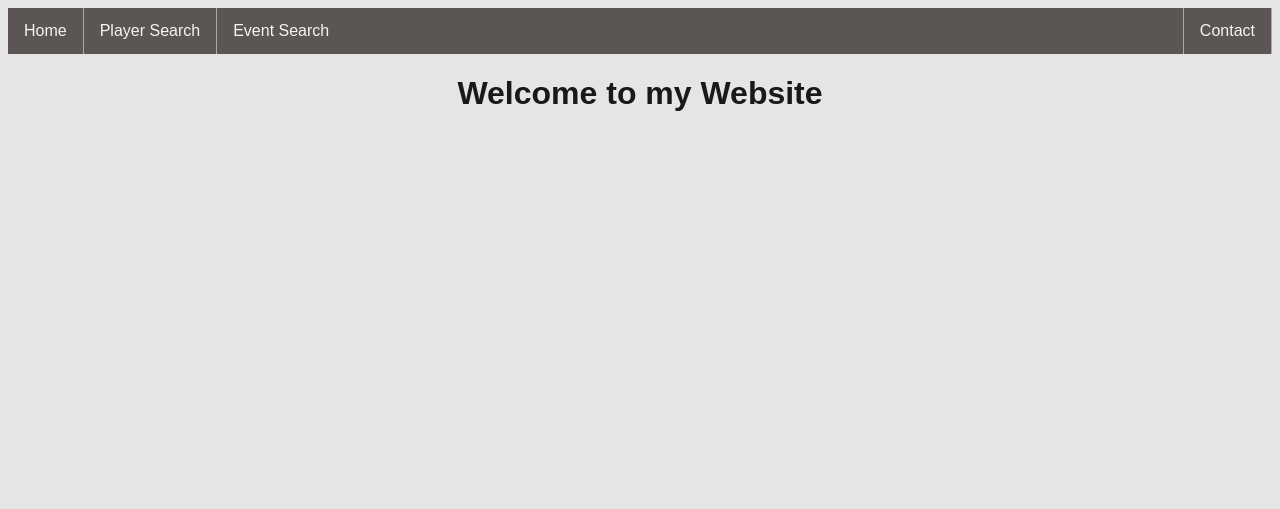
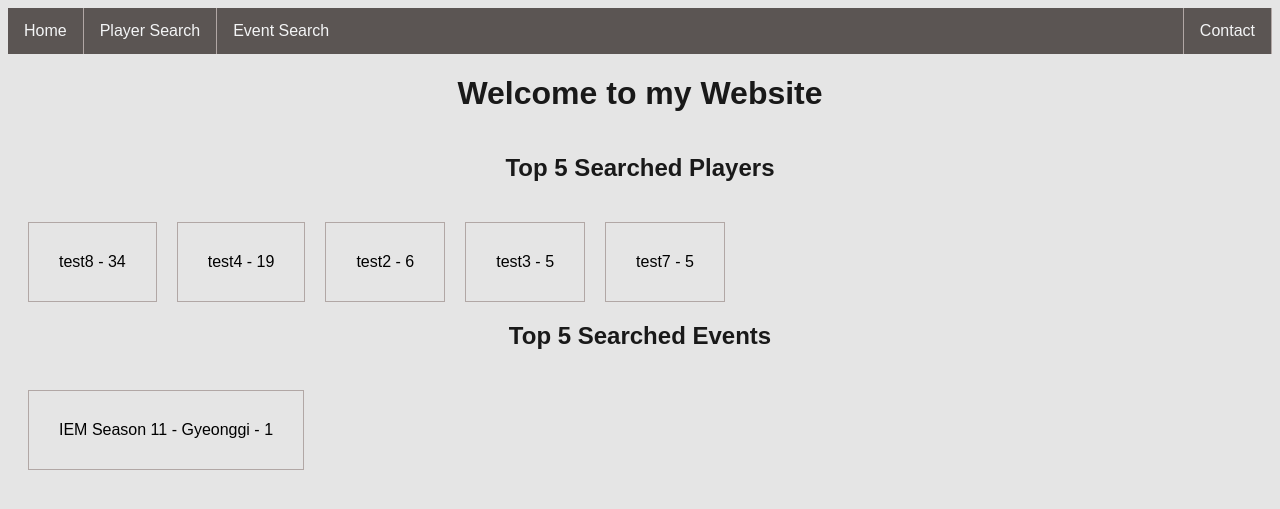
Before and after one commit to BrianZ1/CapstoneProject, a Django app: page / in a window 1280 px wide. Shown: the top 509 px of the page. Run offline with Django 3.2, Linux system fonts and the light colour scheme; data comes from the database, SQL or seed files in the repository; both versions use the stored data as it was after the commit; parts of the project's set-up code (start-up, migrations or seed data) failed here and were passed over; some libraries are stand-ins or nearby versions.

Commit message:
displays top 5 searched players / events + tests

```diff
--- a/mysite/esports/static/esports/style.css
+++ b/mysite/esports/static/esports/style.css
@@ -16,3 +16,23 @@ body {
   text-align: center;
   color: #191919;
 }
+
+.searched {
+  display: inline-block;
+  width: 100%;
+  margin-left: auto;
+  margin-right: auto;
+}
+
+.searched ul {
+  list-style-type: none;
+  padding: 10px;
+  margin-bottom: 100px;
+}
+
+.searched li {
+  float: left;
+  border: 1px solid #B1A7A5;
+  padding: 30px;
+  margin: 10px;
+}
--- a/mysite/esports/templates/esports/home.html
+++ b/mysite/esports/templates/esports/home.html
@@ -5,4 +5,34 @@
 
 <h1>Welcome to my Website</h1>
 
+<div class="searched">
+    <h2>Top 5 Searched Players</h2>
+
+    {% if player_list %}
+    <ul>
+      {% for player in player_list %}
+      <li>
+        {{ player.name }} - {{ player.count }}
+      </li>
+      {% endfor %}
+    </ul>
+    {% else %}
+    <p>No Players Found</p>
+    {% endif %}
+
+    <h2>Top 5 Searched Events</h2>
+
+    {% if event_list %}
+    <ul>
+      {% for event in event_list %}
+      <li>
+        {{ event.name }} - {{ event.count }}
+      </li>
+      {% endfor %}
+    </ul>
+    {% else %}
+    <p>No Events Found</p>
+    {% endif %}
+</div>
+
 {% endblock content %}
--- a/mysite/esports/views.py
+++ b/mysite/esports/views.py
@@ -12,7 +12,16 @@ import main, articles, summarization
 
 def home(request):
     request.session.flush()
-    return render(request, 'esports/home.html')
+
+    context = {
+            'player_list': get_top_5_item_searches(Player),
+            'event_list': get_top_5_item_searches(Event),
+            }
+
+    return render(request, 'esports/home.html', context)
+
+def get_top_5_item_searches(database):
+    return database.objects.order_by('-count')[:5]
 
 def playerSearch(request):
     if request.method == 'POST':
```
Also changed, not shown: mysite/esports/tests/tests_csi_330.py (+65 -2 lines), mysite/db.sqlite3.
